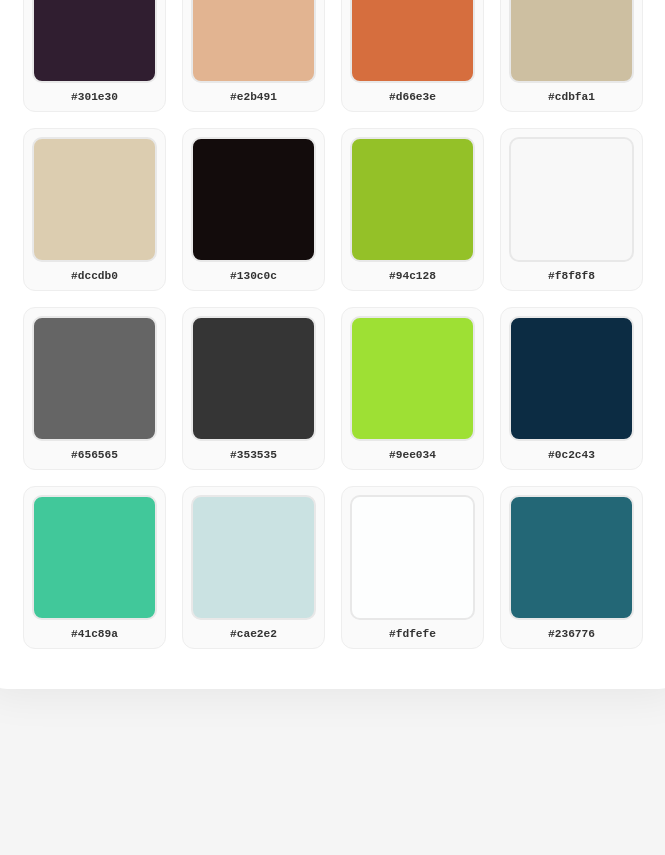
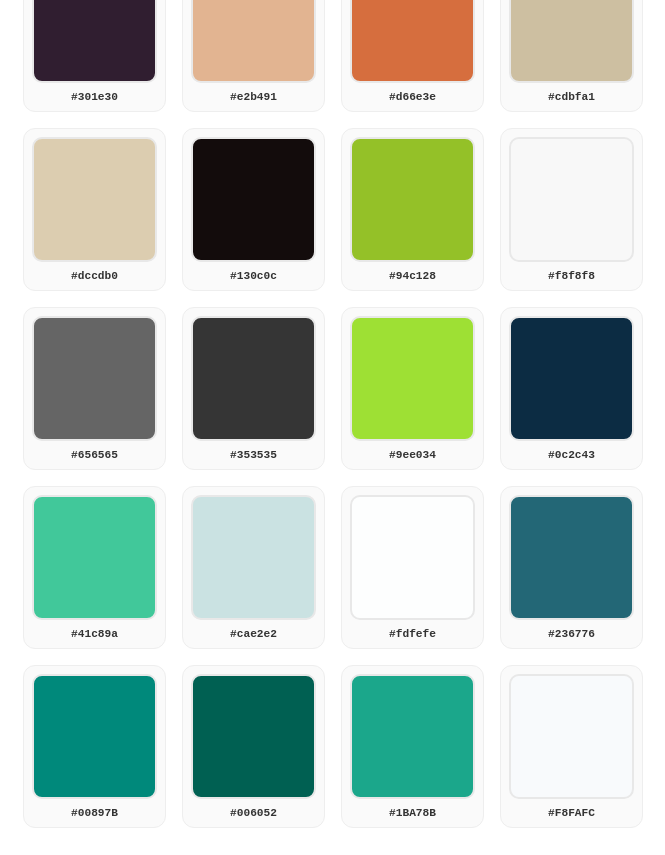
Before and after one commit to x361x3ch/Anasayfa, a Jekyll site: the page Renk.html, which Jekyll copies as it is, in a window 1280 px wide and 900 px high, scrolled down 4871 px. Shown: the top 855 px of the window, without its empty margins (307-972 px from the left). Built offline with Jekyll 4.4.1, drawn with Linux system fonts in a browser that asks for light colours; before the commit the page ends 5592 px from its top, so only the background shows below that.

Commit message:
update Renk.html

```diff
--- a/Renk.html
+++ b/Renk.html
@@ -623,6 +623,29 @@
                 <div class="color-box" style="background:#236776;"></div>
                 <span class="color-hex">#236776</span>
             </div>
+            <div class="color-swatch" data-hex="#00897B">
+                <div class="color-box" style="background:#00897B;"></div>
+                <span class="color-hex">#00897B</span>
+            </div>
+            <div class="color-swatch" data-hex="#006052">
+                <div class="color-box" style="background:#006052;"></div>
+                <span class="color-hex">#006052</span>
+            </div>
+            <div class="color-swatch" data-hex="#1BA78B">
+                <div class="color-box" style="background:#1BA78B;"></div>
+                <span class="color-hex">#1BA78B</span>
+            </div>
+            <div class="color-swatch" data-hex="#F8FAFC">
+                <div class="color-box" style="background:#F8FAFC;"></div>
+                <span class="color-hex">#F8FAFC</span>
+            </div>
+
+
+
+
+
+
+
         </div>
     </div>
 
```
